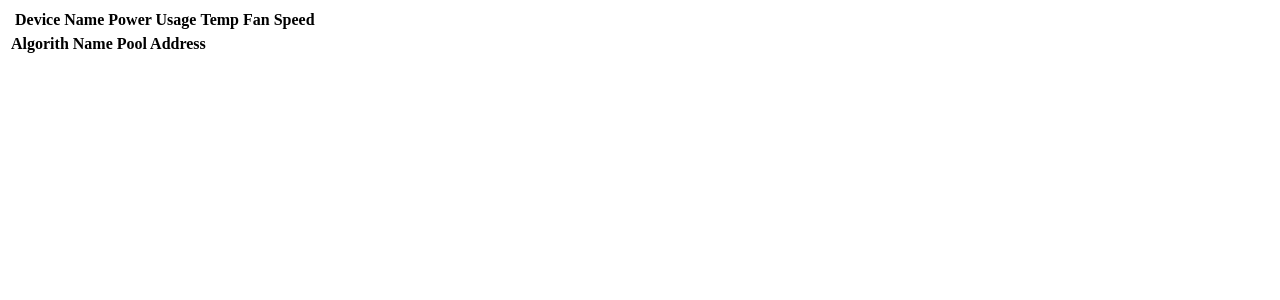
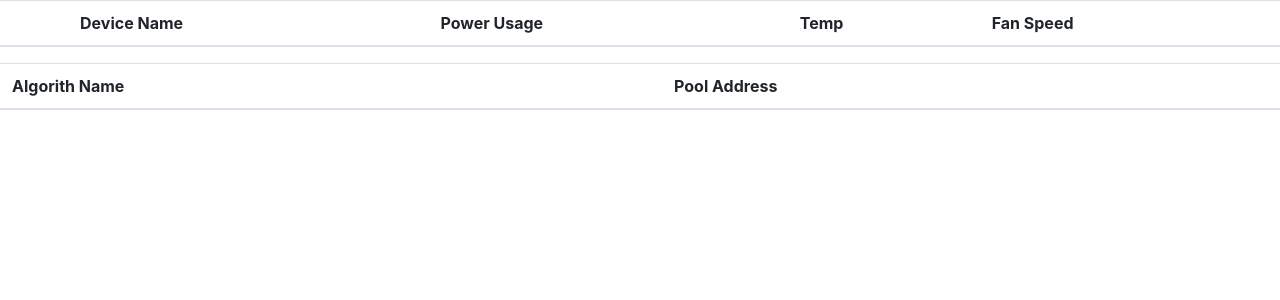
Before and after one commit to dcodos/NH-Stats, a Flask app: page /stats in a window 1280 px wide. Shown: the top 300 px of the page. Run offline with Flask 2, Linux system fonts and the light colour scheme; data that the repository does not hold is empty; some libraries are stand-ins or nearby versions.

Commit message:
Formatted table

```diff
--- a/dashboard/templates/index.html
+++ b/dashboard/templates/index.html
@@ -1,16 +1,20 @@
 <html>
     <head>
         <title>NH Stats</title>
+        <link href="https://maxcdn.bootstrapcdn.com/bootstrap/4.0.0/css/bootstrap.min.css" rel="stylesheet" integrity="sha384-Gn5384xqQ1aoWXA+058RXPxPg6fy4IWvTNh0E263XmFcJlSAwiGgFAW/dAiS6JXm" crossorigin="anonymous">
     </head>
     <body>
-      <table>
+      <table class="table">
         <thead>
+          <tr>
             <th></th>
             <th>Device Name</th>
             <th>Power Usage</th>
             <th>Temp</th>
             <th>Fan Speed</th>
+          </tr>
         </thead>
+        <tbody>
           {% for device in devices %}
           <tr>
             <td>{{ device.device_id }}</td>
@@ -20,13 +24,17 @@
             <td>{{ device.gpu_fan_speed }}</td>
           </tr>
           {% endfor %}
+        </tbody>
       </table>
 
-      <table>
+      <table class="table">
         <thead>
+          <tr>
             <th>Algorith Name</th>
             <th>Pool Address</th>
+          </tr>
         </thead>
+        <tbody>
           {% for algo in algorithms %}
           <tr>
             <td>{{ algo.name }}</td>
@@ -40,11 +48,14 @@
               </ul>
             </td>
             <td>
-            <table>
+              <table class="table">
                 <thead>
+                  <tr>
                     <th>Device ID</th>
                     <th>Speed</th>
+                  </tr>
                 </thead>
+                <tbody>
                   {% for worker in algo.workers %}
                     <tr>
                       <td>{{ worker.worker_id }}</td>
@@ -55,10 +66,12 @@
                       </td>
                     </tr>
                   {% endfor %}
+                </tbody>
               </table>
             </td>
           </tr>
           {% endfor %}
+        </tbody>
       </table>
     </body>
 </html>
```
Lines whose indentation alone changed are shown as unchanged.
